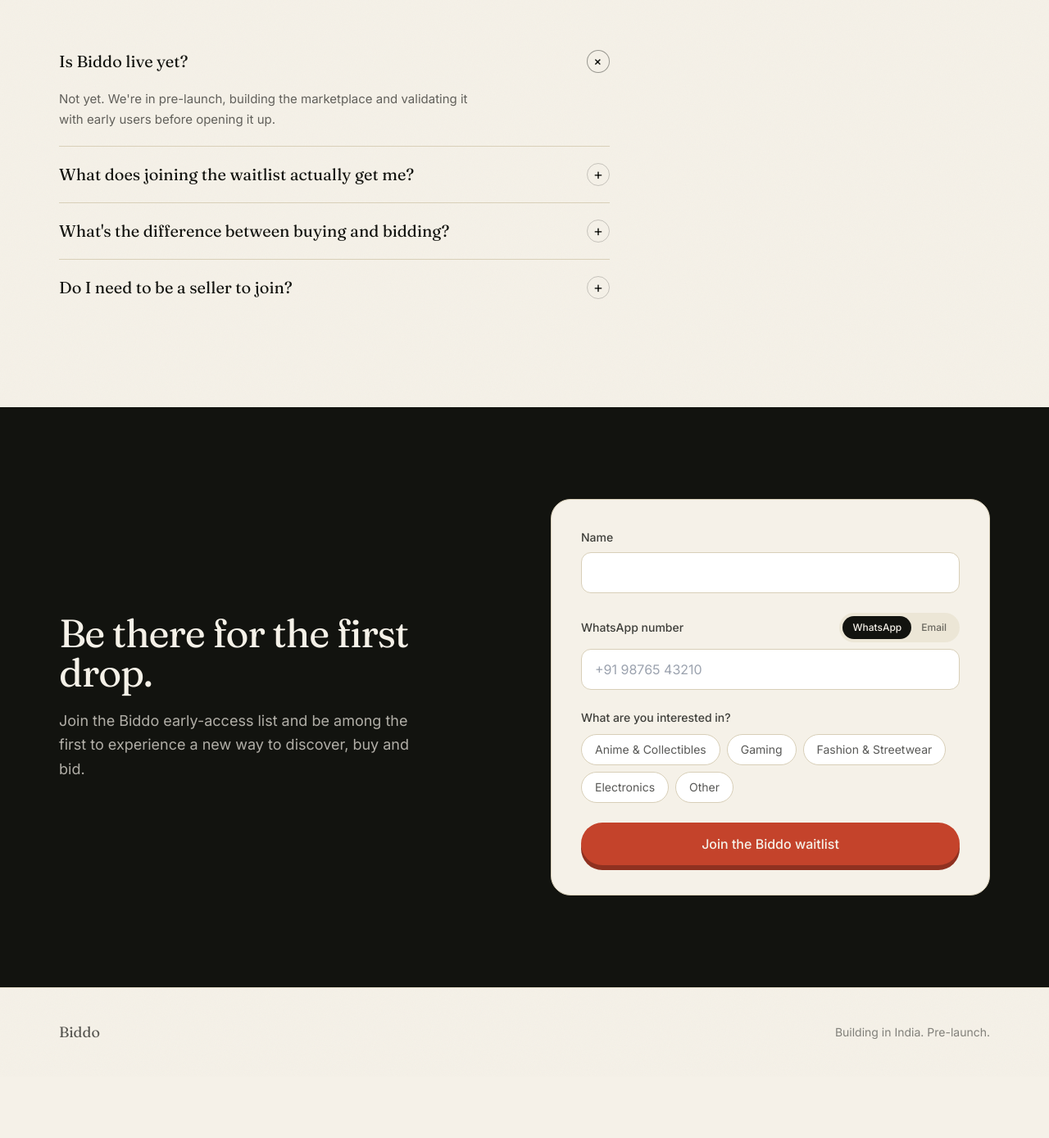
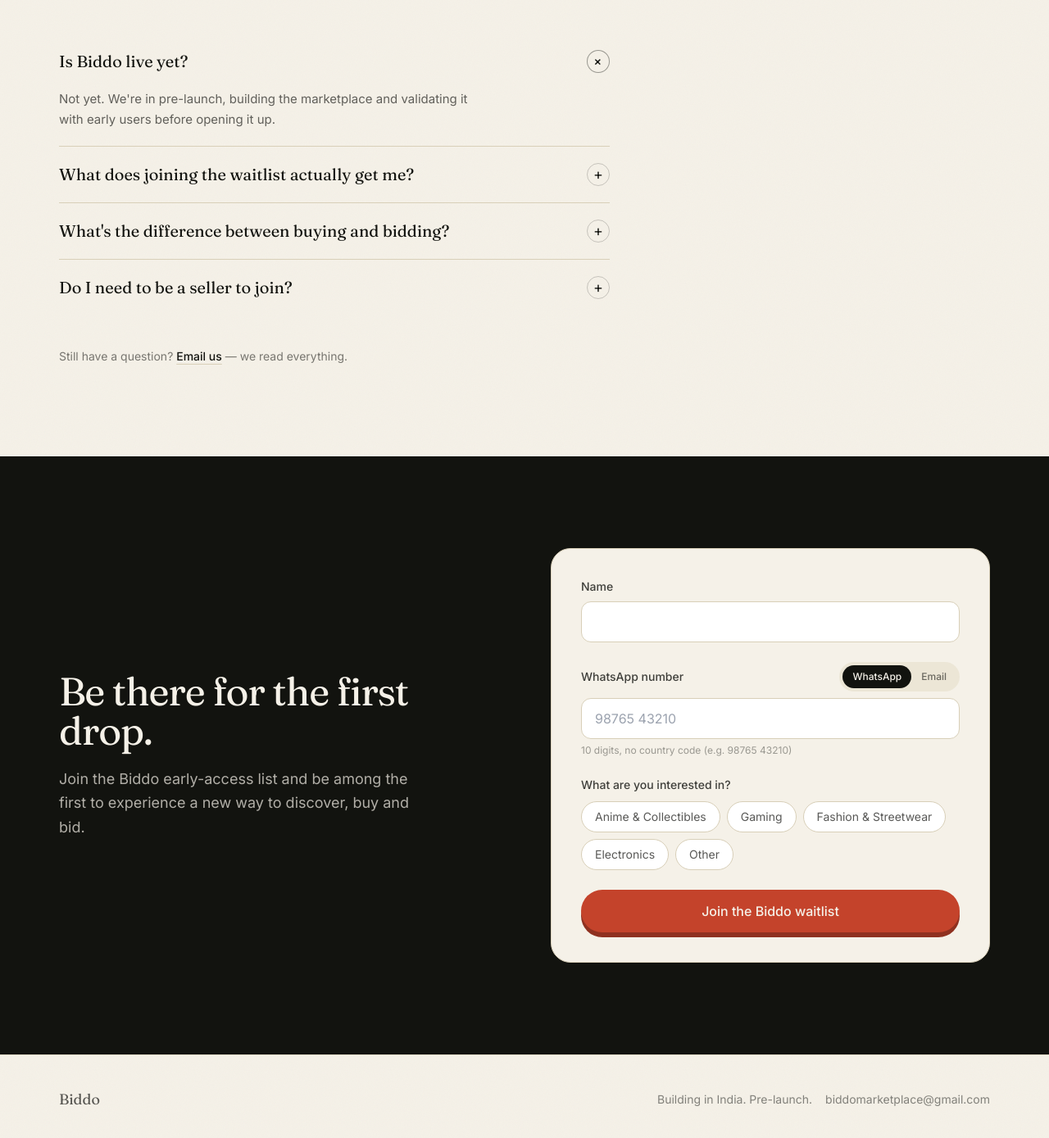
Before and after one commit to BiddoMarketplace/Biddo-Marketplace-Official-Waitlist, a React (Vite) app: page /admin in a window 1280 px wide. Shown: the part 2829-4218 px from the top of the page at 82% size. Before the commit the page ends 4143 px from the top, so only its background shows below. Built offline with nearby package versions, Linux system fonts and the light colour scheme; no server answers.

Commit message:
Add files via upload

```diff
--- a/src/components/FAQ.jsx
+++ b/src/components/FAQ.jsx
@@ -78,6 +78,20 @@
             )
           })}
         </div>
+
+        <p
+          className={`mt-10 text-sm text-ink/55 ${visible ? 'animate-rise-in' : 'opacity-0'}`}
+          style={{ animationDelay: visible ? `${0.08 * faqs.length}s` : undefined }}
+        >
+          Still have a question?{' '}
+          <a
+            href="mailto:biddomarketplace@gmail.com"
+            className="font-medium text-ink underline decoration-biddo-line underline-offset-4 transition-colors hover:text-biddo-crimson"
+          >
+            Email us
+          </a>{' '}
+          — we read everything.
+        </p>
       </div>
     </section>
   )
--- a/src/components/Footer.jsx
+++ b/src/components/Footer.jsx
@@ -1,14 +1,22 @@
 export default function Footer() {
   return (
     <footer className="border-t border-biddo-line/70 py-10">
-      <div className="mx-auto flex max-w-content flex-col items-center gap-4 px-5 text-sm text-ink/50 sm:flex-row sm:justify-between sm:px-8">
+      <div className="mx-auto flex max-w-content flex-col items-center gap-3 px-5 text-sm text-ink/50 sm:flex-row sm:justify-between sm:px-8">
         <a
           href="#top"
           className="font-display text-lg text-ink/70 transition-colors hover:text-ink"
         >
           Biddo
         </a>
-        <p>Building in India. Pre-launch.</p>
+        <div className="flex flex-col items-center gap-1.5 sm:flex-row sm:gap-4">
+          <p>Building in India. Pre-launch.</p>
+          <a
+            href="mailto:biddomarketplace@gmail.com"
+            className="transition-colors hover:text-ink"
+          >
+            biddomarketplace@gmail.com
+          </a>
+        </div>
       </div>
     </footer>
   )
--- a/src/components/WaitlistForm.jsx
+++ b/src/components/WaitlistForm.jsx
@@ -41,8 +41,8 @@
       next.contact = contactMethod === 'whatsapp' ? 'Enter your WhatsApp number.' : 'Enter your email.'
     } else if (contactMethod === 'whatsapp') {
       const digits = contact.replace(/[\s()-]/g, '')
-      if (!/^\+?\d{10,13}$/.test(digits)) {
-        next.contact = 'Enter a valid phone number.'
+      if (!/^\d{10}$/.test(digits)) {
+        next.contact = 'Enter a 10-digit phone number (no country code).'
       }
     } else {
       if (!/^[^\s@]+@[^\s@]+\.[^\s@]+$/.test(contact)) {
@@ -127,7 +127,11 @@
             <div className="flex rounded-full bg-biddo-sand/60 p-1 text-xs font-medium">
               <button
                 type="button"
-                onClick={() => setContactMethod('whatsapp')}
+                onClick={() => {
+                  setContactMethod('whatsapp')
+                  setForm({ ...form, contact: '' })
+                  setErrors({ ...errors, contact: undefined })
+                }}
                 className={`rounded-full px-3 py-1.5 transition-colors ${
                   contactMethod === 'whatsapp' ? 'bg-ink text-paper' : 'text-ink/60'
                 }`}
@@ -137,7 +141,11 @@
               </button>
               <button
                 type="button"
-                onClick={() => setContactMethod('email')}
+                onClick={() => {
+                  setContactMethod('email')
+                  setForm({ ...form, contact: '' })
+                  setErrors({ ...errors, contact: undefined })
+                }}
                 className={`rounded-full px-3 py-1.5 transition-colors ${
                   contactMethod === 'email' ? 'bg-ink text-paper' : 'text-ink/60'
                 }`}
@@ -152,9 +160,16 @@
             type={contactMethod === 'whatsapp' ? 'tel' : 'email'}
             inputMode={contactMethod === 'whatsapp' ? 'tel' : 'email'}
             autoComplete={contactMethod === 'whatsapp' ? 'tel' : 'email'}
-            placeholder={contactMethod === 'whatsapp' ? '+91 98765 43210' : 'you@example.com'}
+            placeholder={contactMethod === 'whatsapp' ? '98765 43210' : 'you@example.com'}
+            maxLength={contactMethod === 'whatsapp' ? 10 : undefined}
             value={form.contact}
-            onChange={(e) => setForm({ ...form, contact: e.target.value })}
+            onChange={(e) => {
+              const value =
+                contactMethod === 'whatsapp'
+                  ? e.target.value.replace(/\D/g, '').slice(0, 10)
+                  : e.target.value
+              setForm({ ...form, contact: value })
+            }}
             className="mt-2 w-full rounded-xl border border-biddo-line bg-white px-4 py-3 text-ink outline-none transition-colors focus:border-ink/40"
             aria-invalid={Boolean(errors.contact)}
             aria-describedby={errors.contact ? 'contact-error' : undefined}
@@ -162,6 +177,11 @@
           {errors.contact && (
             <p id="contact-error" className="mt-1.5 animate-fade-slide-in text-sm text-biddo-crimson">
               {errors.contact}
+            </p>
+          )}
+          {!errors.contact && contactMethod === 'whatsapp' && (
+            <p className="mt-1.5 text-xs text-ink/40">
+              10 digits, no country code (e.g. 98765 43210)
             </p>
           )}
         </div>
```
Also changed, not shown: src/lib/waitlistStore.js.
